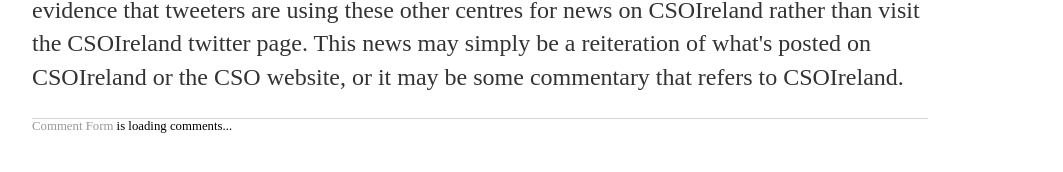
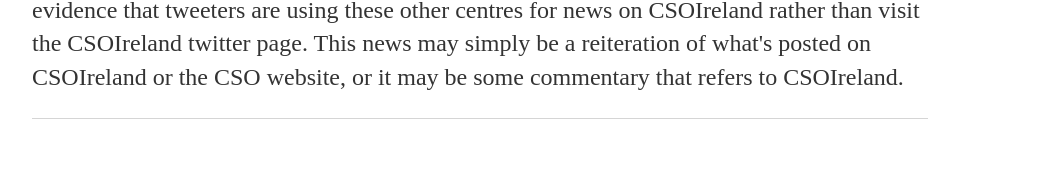
Before and after one commit to CorkDataAnalytics/CorkDataAnalytics.github.io, a Jekyll site: the page built from index.html, in a window 1280 px wide and 900 px high, scrolled down 2311 px. Shown: the part 706-878 px from the top of the window, without its empty margins (160-1223 px from the left). Built offline with Jekyll 4.4.1, drawn with Linux system fonts in a browser that asks for light colours; comment, search, counter and statistics services are not loaded; some of the changed lines change nothing that is shown.

Commit message:
Update default.html

```diff
--- a/_layouts/default.html
+++ b/_layouts/default.html
@@ -32,10 +32,18 @@
 	</body>
 		<footer>
 
-			<!-- begin htmlcommentbox.com -->
- <div id="HCB_comment_box"><a href="http://www.htmlcommentbox.com">Comment Form</a> is loading comments...</div>
- <link rel="stylesheet" type="text/css" href="/css/main.css">
- <script type="text/javascript" id="hcb"> /*<!--*/ if(!window.hcb_user){hcb_user={};} (function(){var s=document.createElement("script"), l=(""+window.location).replace(/'/g,"%27") || hcb_user.PAGE, h="//www.htmlcommentbox.com";s.setAttribute("type","text/javascript");s.setAttribute("src", h+"/jread?page="+encodeURIComponent(l).replace("+","%2B")+"&opts=16862&num=10");if (typeof s!="undefined") document.getElementsByTagName("head")[0].appendChild(s);})(); /*-->*/ </script>
-<!-- end htmlcommentbox.com -->
+<div id="disqus_thread"></div>
+<script type="text/javascript">
+    /* * * CONFIGURATION VARIABLES * * */
+    var disqus_shortname = 'corkdataanalyticsgithubio';
+
+    /* * * DON'T EDIT BELOW THIS LINE * * */
+    (function() {
+        var dsq = document.createElement('script'); dsq.type = 'text/javascript'; dsq.async = true;
+        dsq.src = '//' + disqus_shortname + '.disqus.com/embed.js';
+        (document.getElementsByTagName('head')[0] || document.getElementsByTagName('body')[0]).appendChild(dsq);
+    })();
+</script>
+<noscript>Please enable JavaScript to view the <a href="https://disqus.com/?ref_noscript" rel="nofollow">comments powered by Disqus.</a></noscript>
 		</footer>
 	</html>
```
